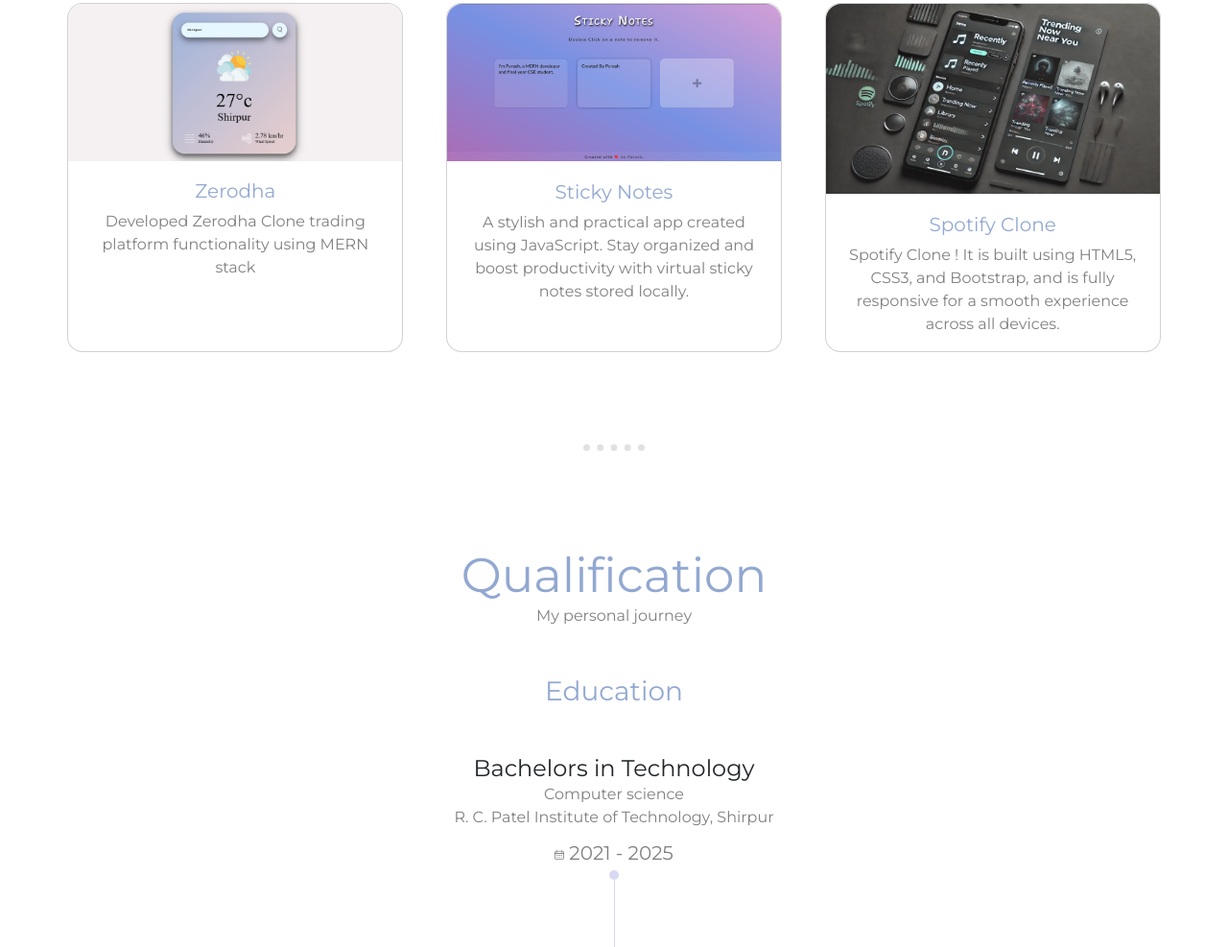
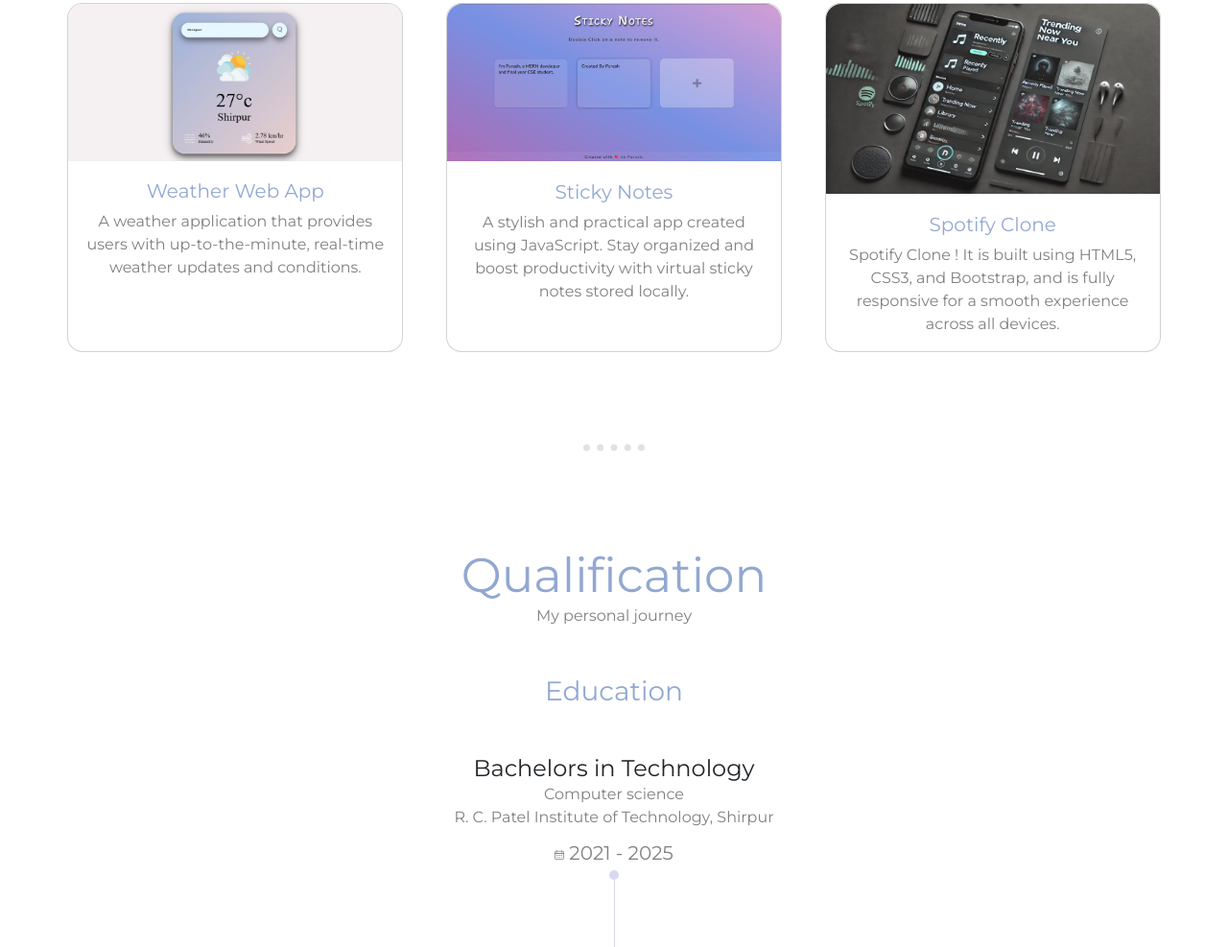
Before and after one commit to Paresh-Patil-11/PortfolioSite, a plain HTML site: page index.html in a window 1280 px wide. Shown: the part 2814-3801 px from the top of the page at 96% size. Drawn offline with nearby package versions, Linux system fonts and the light colour scheme; a web font is replaced by a local one.

Commit message:
Update index.html

```diff
--- a/index.html
+++ b/index.html
@@ -194,8 +194,8 @@
               <div class="card h-100 rounded-4" style="width: 350px; margin:0px auto;">
                 <img src="images/project_1.png" class="card-img-top rounded-top-4" alt="...">
                 <div class="card-body">
-                  <h5 class="card-title">Zerodha</h5>
-                  <p class="card-text">Developed Zerodha Clone trading platform functionality using MERN stack</p>
+                  <h5 class="card-title">Weather Web App</h5>
+                  <p class="card-text">A weather application that provides users with up-to-the-minute, real-time weather updates and conditions. </p>
                 </div>
               </div>
             </a>
```
